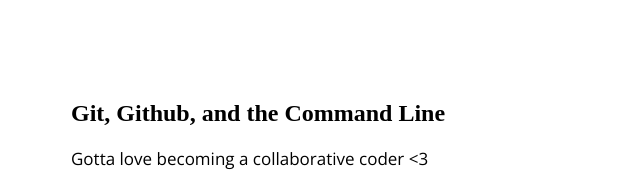
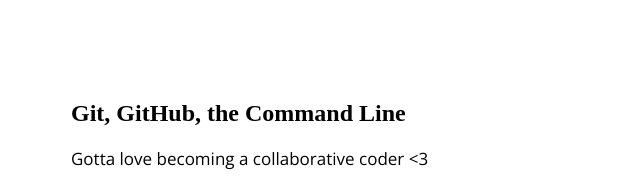
Before and after one commit to joelrottenberg/105-project, a plain HTML site: page index.html in a window 1280 px wide. Shown: the top 184 px of the page, without its empty margins (169-809 px from the left). Drawn offline with nearby package versions, Linux system fonts and the light colour scheme.

Commit message:
changed header

```diff
--- a/index.html
+++ b/index.html
@@ -8,7 +8,7 @@
 </head>
 <body>
 	<section>
-		<h1>Git, Github, and the Command Line</h1>
+		<h1>Git, GitHub, the Command Line</h1>
 		<p>Gotta love becoming a collaborative coder <3</p>
 		<img src="img/happy-blue-robot.png">
 	</section>
```
